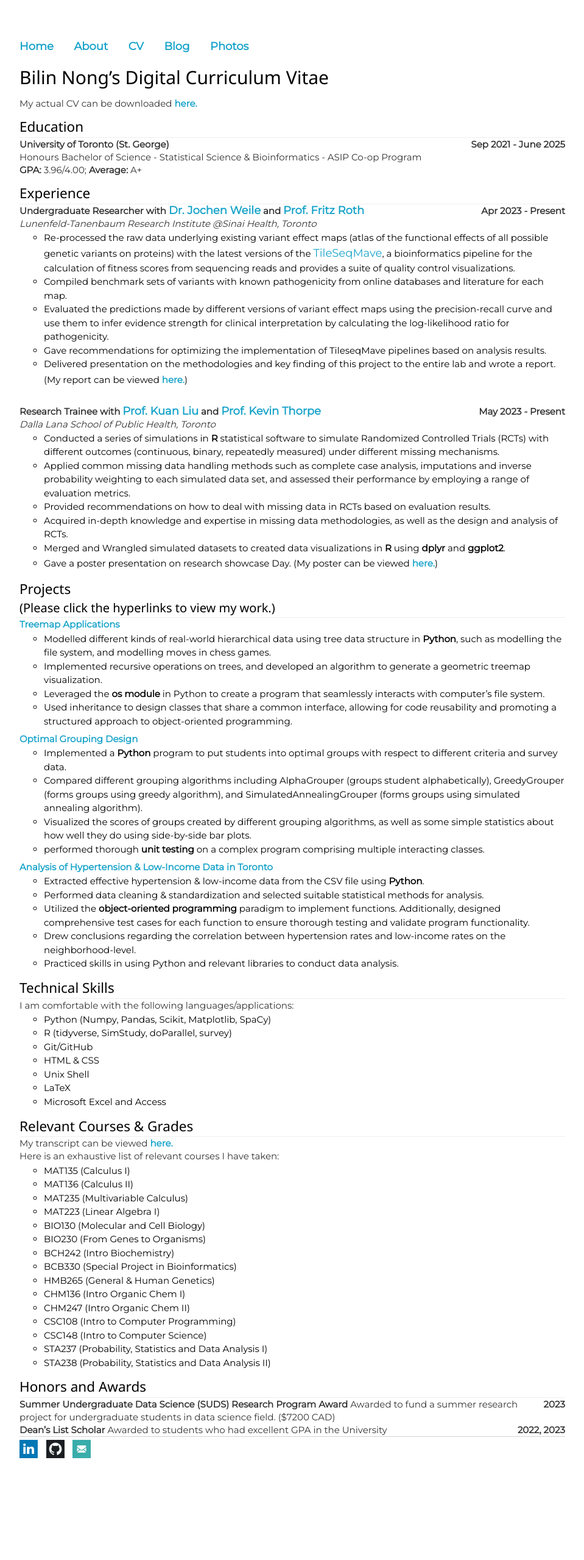
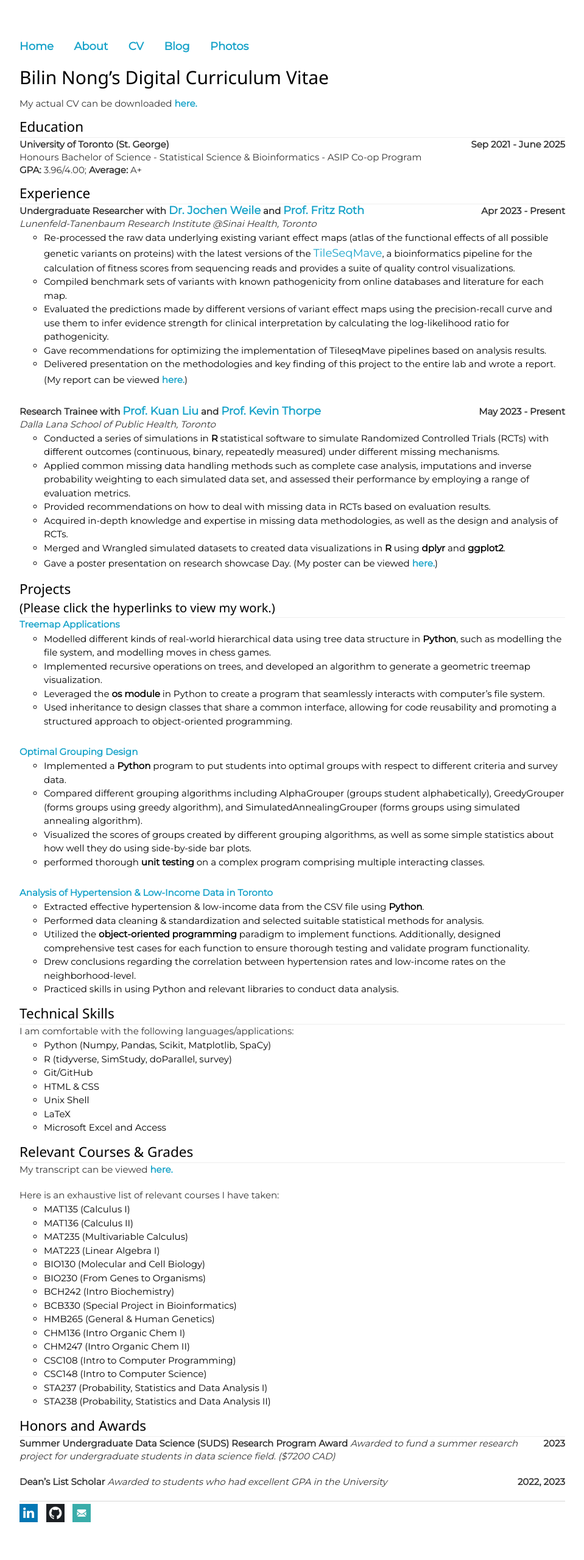
Before and after one commit to Bilin22/Bilin22.github.io, a Jekyll site: the page built from cv.md, in a window 1280 px wide. Shown: the whole page at 61% size, without its empty margins (160-1119 px from the left). Built offline with Jekyll 4.4.1, drawn with Linux system fonts in a browser that asks for light colours; before the commit the page ends 2452 px from its top, so only the background shows below that.

Commit message:
update cv

```diff
--- a/cv.md
+++ b/cv.md
@@ -56,6 +56,7 @@ Honours Bachelor of Science - Statistical Science & Bioinformatics - ASIP Co-op
 * Leveraged the **os module** in Python to create a program that seamlessly interacts with computer’s file system.
 * Used inheritance to design classes that share a common interface, allowing for code reusability and promoting a structured approach to object-oriented programming.
 
+&nbsp;
 
 [**Optimal Grouping Design**](https://github.com/Bilin22/Forming-Optimal-Groups)
 * Implemented a **Python** program to put students into optimal groups with respect to different criteria and survey data.
@@ -63,6 +64,7 @@ Honours Bachelor of Science - Statistical Science & Bioinformatics - ASIP Co-op
 * Visualized the scores of groups created by different grouping algorithms, as well as some simple statistics about how well they do using side-by-side bar plots.
 * performed thorough **unit testing** on a complex program comprising multiple interacting classes.
 
+&nbsp;
 
 [**Analysis of Hypertension & Low-Income Data in Toronto**](https://github.com/Bilin22/Hypertension-and-Low-Income)
 * Extracted effective hypertension & low-income data from the CSV file using **Python**.
@@ -70,6 +72,7 @@ Honours Bachelor of Science - Statistical Science & Bioinformatics - ASIP Co-op
 * Utilized the **object-oriented programming** paradigm to implement functions. Additionally, designed comprehensive test cases for each function to ensure thorough testing and validate program functionality.
 * Drew conclusions regarding the correlation between hypertension rates and low-income rates on the neighborhood-level.
 * Practiced skills in using Python and relevant libraries to conduct data analysis.
+
 
 
 ## Technical Skills
@@ -83,10 +86,16 @@ I am comfortable with the following languages/applications:
 * LaTeX
 * Microsoft Excel and Access
 
+
+
+
+
 ## Relevant Courses & Grades
 ----
 
 My transcript can be viewed [**here.**]({{ site.url }}/assets/transcript.pdf){:target="_blank"}
+
+&nbsp;
 
 Here is an exhaustive list of relevant courses I have taken:
 * MAT135 (Calculus I)
@@ -106,14 +115,23 @@ Here is an exhaustive list of relevant courses I have taken:
 * STA238 (Probability, Statistics and Data Analysis II)
 
 
+
+
+
+
 ## Honors and Awards
 ----
 <p style = "float:right;"><b>2023</b></p>
 
 **Summer Undergraduate Data Science (SUDS) Research Program Award**
-Awarded to fund a summer research project for undergraduate students in data science field. ($7200 CAD)
+*Awarded to fund a summer research project for undergraduate students in data science field. ($7200 CAD)*
+
+&nbsp;
 
 <p style = "float:right;"><b>2022, 2023</b></p>
 
+
 **Dean’s List Scholar**
-Awarded to students who had excellent GPA in the University
+*Awarded to students who had excellent GPA in the University*
+
+&nbsp;
```
